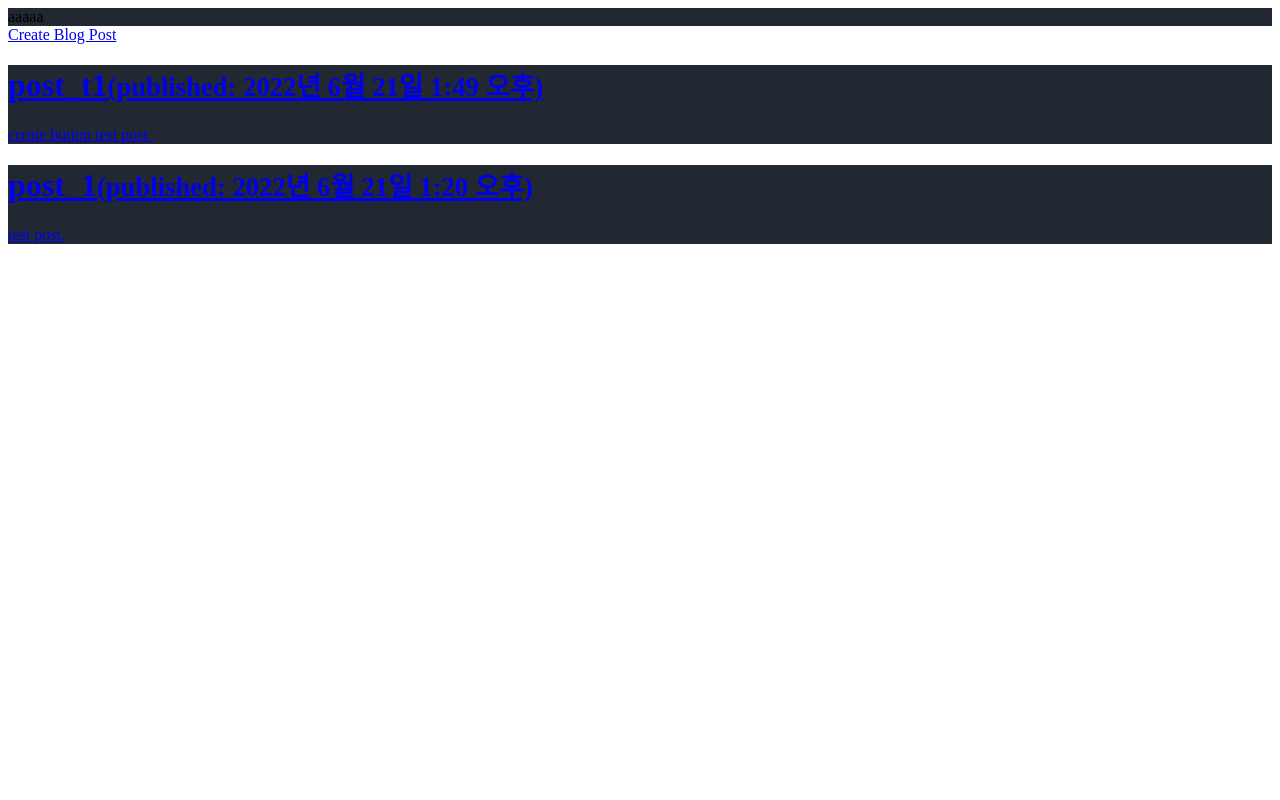
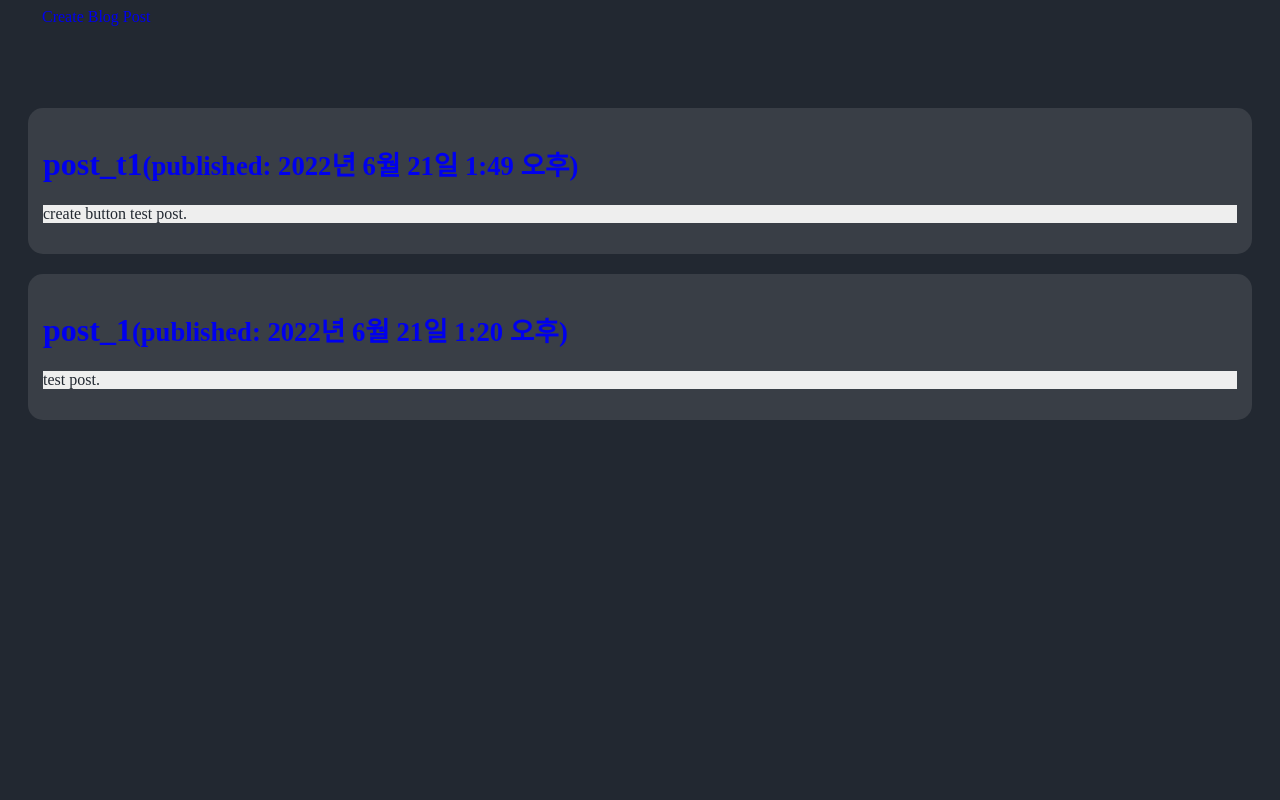
Before and after one commit to ASDRAs/Final-project, a Django app: page / in a window 1280 px wide. Run offline with Django 4.2, Linux system fonts and the light colour scheme; data comes from the database, SQL or seed files in the repository; some web fonts are replaced.

Commit message:
cm3 erch

```diff
--- a/djangoProject/mysite/static/css/style.css
+++ b/djangoProject/mysite/static/css/style.css
@@ -5,10 +5,46 @@
 #EEEEEE 어두운 흰색
 */
 
+@font-face {
+    font-family: 'GothicA1-Light';
+    src: url('https://cdn.jsdelivr.net/gh/projectnoonnu/noonfonts_2205@1.0/GothicA1-Light.woff2') format('woff2');
+    font-weight: 300;
+    font-style: normal;
+}
+
+body {
+    font-family: 'GothicA1-Light';
+    background-color: #222831;
+    color: #EEEEEE;
+}
+
 h1 {
 
 }
 
 .post {
-  background-color: #222831;
+    background-color: #393E46;
+    border-radius: 15px;
+    margin: 20px 20px 1px 20px;
+    padding: 15px 15px 15px 15px;
 }
+
+.top {
+    background-color: #222831;
+    height: 80px;
+    color: #393E46;
+}
+
+a { text-decoration: none;}
+a:visited { text-decoration: none; }
+a:hover {
+    text-decoration: none;
+    color: #00ADB5;
+}
+a:focus { text-decoration: none; }
+a:hover, a:active { text-decoration: none; }
+
+.contents {
+    background-color: #EEEEEE;
+    color: #222831;
+}
--- a/djangoProject/mysite/templates/layout.html
+++ b/djangoProject/mysite/templates/layout.html
@@ -6,9 +6,6 @@
     <link rel="stylesheet" type="text/css" href="{% static 'css/style.css' %}" />
   </head>
   <body>
-    <div class="post">
-      aaaaa
-    </div>
     {% block content %} {% endblock %}
   </body>
 </html>
--- a/djangoProject/mysite/templates/posts.html
+++ b/djangoProject/mysite/templates/posts.html
@@ -3,14 +3,19 @@
 
 
 {% block content %}
-  <a href="{% url 'post_create' %}">Create Blog Post</a>
+  <div class="top">
+    <div style="display: inline-block; width: 30px; background-color:#00ADB5"></div>
+    <a href="{% url 'post_create' %}" style="display: inline-block">Create Blog Post</a>
+  </div>
   {% for post in posts %}
     <div class="post">
       <a href="{% url 'post_detail' id=post.id %}">
         <h1>
           {{ post.title }}<small>(published: {{ post.published_at }})</small>
         </h1>
-        <p>{{ post.content | linebreaksbr }}</p>
+          <div class="contents">
+            <p>{{ post.content | linebreaksbr }}</p>
+          </div>
       </a>
     </div>
   {% endfor %}
```
